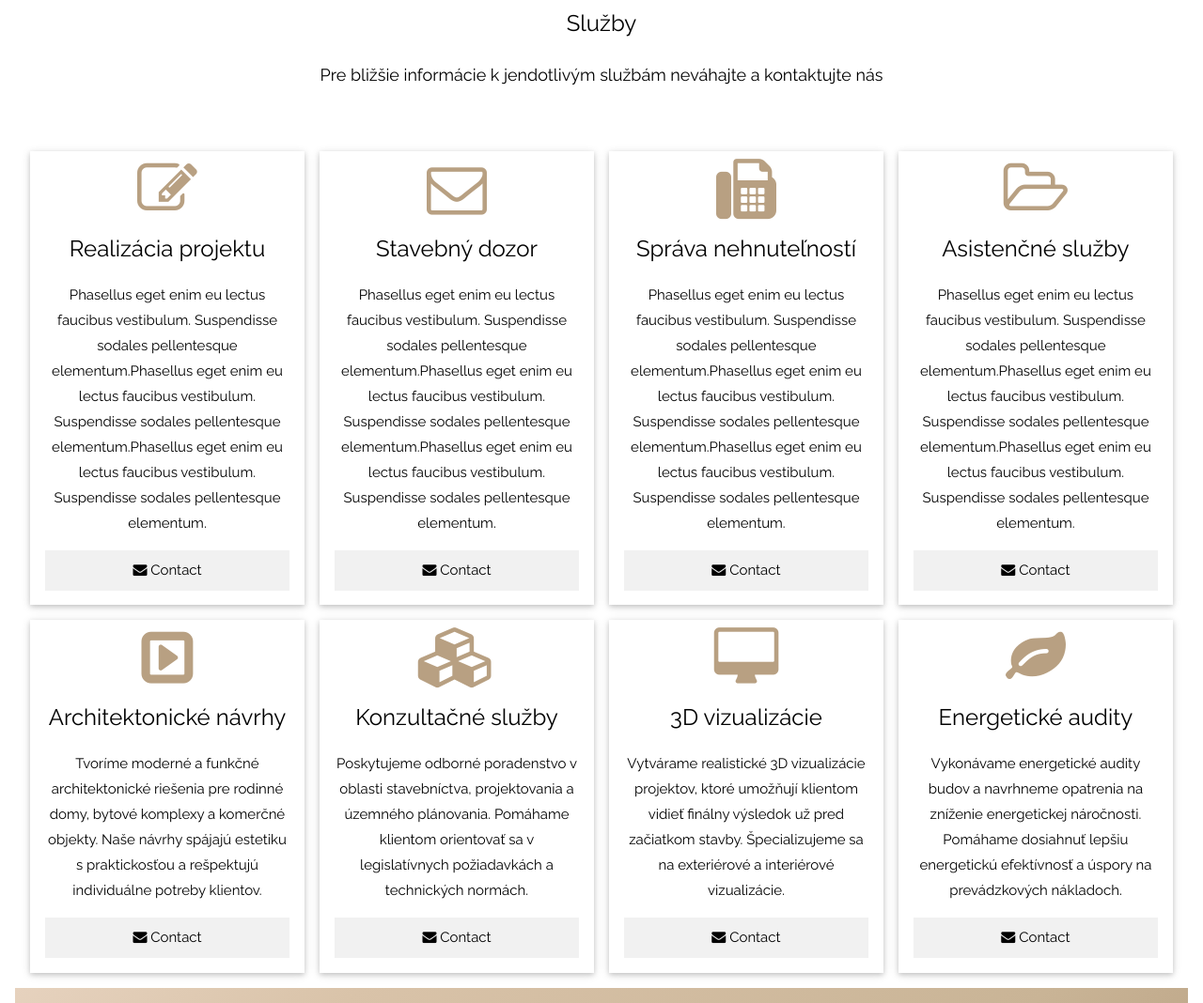
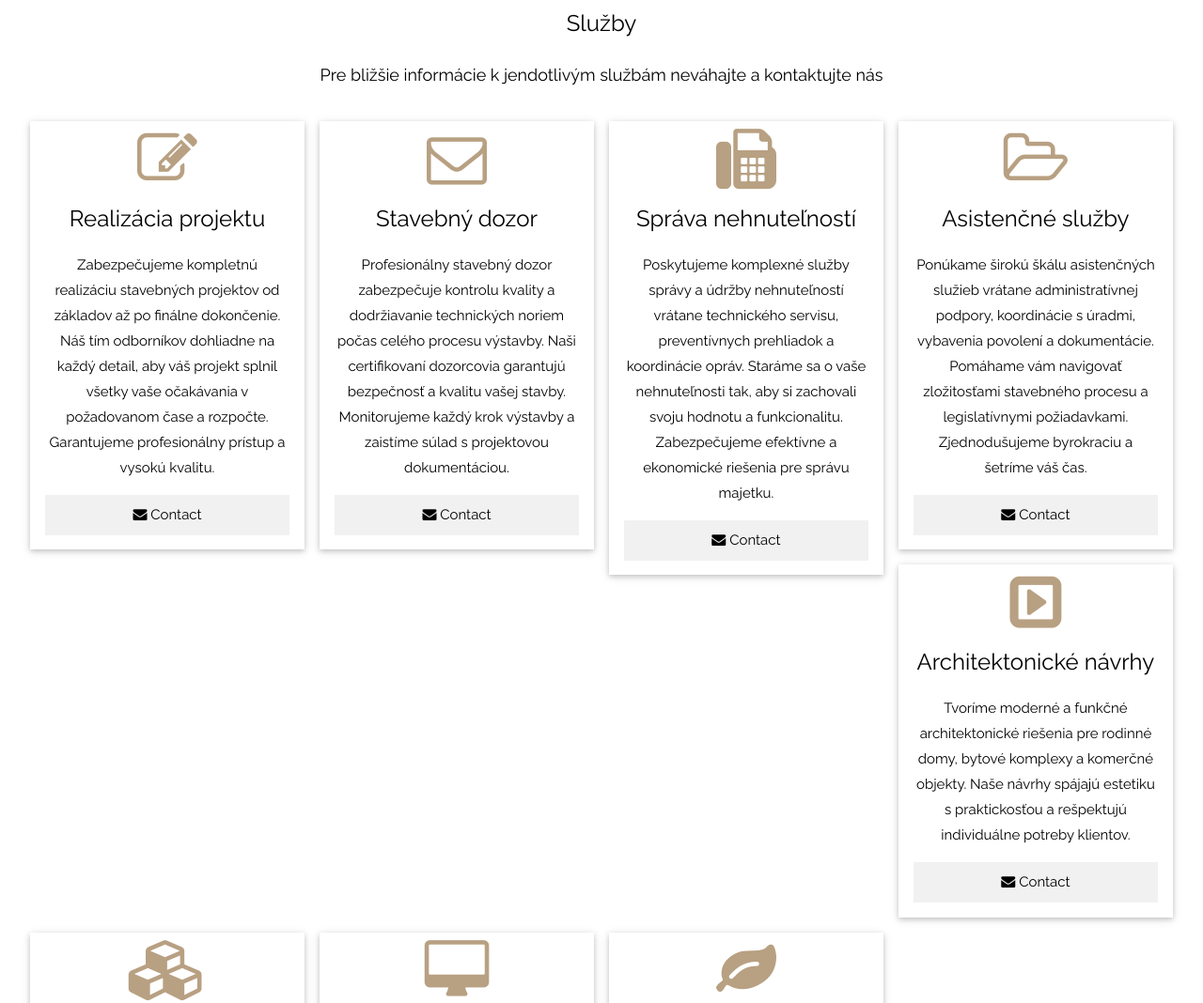
Before and after one commit to viliam34/Konovalov-web, a plain HTML site: page index.html in a window 1280 px wide. Shown: the part 935-2003 px from the top of the page at 94% size. Drawn offline with Linux system fonts and the light colour scheme.

Commit message:
Add files via upload

```diff
--- a/index.html
+++ b/index.html
@@ -370,7 +370,11 @@
     <div class="w3-container" style="padding:128px 16px" id="team">
         <h3 class="w3-center">Služby</h3>
         <p class="w3-center w3-large">Pre bližšie informácie k jendotlivým službám neváhajte a kontaktujte nás</p>
-        <div class="w3-row-padding " style="margin-top:64px">
+
+
+
+        <!-- Second row of services -->
+        <div class="w3-row-padding" style="margin-top:32px">
             <div class="w3-col l3 m6 w3-margin-bottom">
                 <div class="w3-card">
 
@@ -378,12 +382,7 @@
                         <i class="	fa fa-edit"
                             style="font-size:8vh;color:#B8A082;margin-top: 1vh;"></i>
                         <h3>Realizácia projektu</h3>
-                        <p>Phasellus eget enim eu lectus faucibus vestibulum. Suspendisse sodales pellentesque
-                            elementum.Phasellus eget enim eu lectus faucibus vestibulum. Suspendisse sodales
-                            pellentesque
-                            elementum.Phasellus eget enim eu lectus faucibus vestibulum. Suspendisse sodales
-                            pellentesque
-                            elementum.</p>
+                        <p>Zabezpečujeme kompletnú realizáciu stavebných projektov od základov až po finálne dokončenie. Náš tím odborníkov dohliadne na každý detail, aby váš projekt splnil všetky vaše očakávania v požadovanom čase a rozpočte. Garantujeme profesionálny prístup a vysokú kvalitu.</p>
                         <p><button class="w3-button w3-light-grey w3-block"><i class="fa fa-envelope"></i>
                                 Contact</button></p>
                     </div>
@@ -396,12 +395,7 @@
                         <i class="fa fa-envelope-o"
                             style="font-size:8vh;color:#B8A082;margin-top: 1vh;"></i>
                         <h3>Stavebný dozor</h3>
-                        <p>Phasellus eget enim eu lectus faucibus vestibulum. Suspendisse sodales pellentesque
-                            elementum.Phasellus eget enim eu lectus faucibus vestibulum. Suspendisse sodales
-                            pellentesque
-                            elementum.Phasellus eget enim eu lectus faucibus vestibulum. Suspendisse sodales
-                            pellentesque
-                            elementum.</p>
+                        <p>Profesionálny stavebný dozor zabezpečuje kontrolu kvality a dodržiavanie technických noriem počas celého procesu výstavby. Naši certifikovaní dozorcovia garantujú bezpečnosť a kvalitu vašej stavby. Monitorujeme každý krok výstavby a zaistíme súlad s projektovou dokumentáciou.</p>
                         <p><button class="w3-button w3-light-grey w3-block"><i class="fa fa-envelope"></i>
                                 Contact</button></p>
                     </div>
@@ -413,12 +407,7 @@
                     <div class="w3-container" style="text-align: center;">
                         <i class="fa fa-fax" style="font-size:8vh;color:#B8A082;margin-top: 1vh;"></i>
                         <h3>Správa nehnuteľností</h3>
-                        <p>Phasellus eget enim eu lectus faucibus vestibulum. Suspendisse sodales pellentesque
-                            elementum.Phasellus eget enim eu lectus faucibus vestibulum. Suspendisse sodales
-                            pellentesque
-                            elementum.Phasellus eget enim eu lectus faucibus vestibulum. Suspendisse sodales
-                            pellentesque
-                            elementum.</p>
+                        <p>Poskytujeme komplexné služby správy a údržby nehnuteľností vrátane technického servisu, preventívnych prehliadok a koordinácie opráv. Staráme sa o vaše nehnuteľnosti tak, aby si zachovali svoju hodnotu a funkcionalitu. Zabezpečujeme efektívne a ekonomické riešenia pre správu majetku.</p>
                         <p><button class="w3-button w3-light-grey w3-block"><i class="fa fa-envelope"></i>
                                 Contact</button></p>
                     </div>
@@ -431,12 +420,7 @@
                         <i class="fa fa-folder-open-o"
                             style="font-size:8vh;color:#B8A082;margin-top: 1vh;"></i>
                         <h3>Asistenčné služby</h3>
-                        <p>Phasellus eget enim eu lectus faucibus vestibulum. Suspendisse sodales pellentesque
-                            elementum.Phasellus eget enim eu lectus faucibus vestibulum. Suspendisse sodales
-                            pellentesque
-                            elementum.Phasellus eget enim eu lectus faucibus vestibulum. Suspendisse sodales
-                            pellentesque
-                            elementum.</p>
+                        <p>Ponúkame širokú škálu asistenčných služieb vrátane administratívnej podpory, koordinácie s úradmi, vybavenia povolení a dokumentácie. Pomáhame vám navigovať zložitosťami stavebného procesu a legislatívnymi požiadavkami. Zjednodušujeme byrokraciu a šetríme váš čas.</p>
                         <p><button class="w3-button w3-light-grey w3-block"><i class="fa fa-envelope"></i>
                                 Contact</button></p>
                     </div>
```
